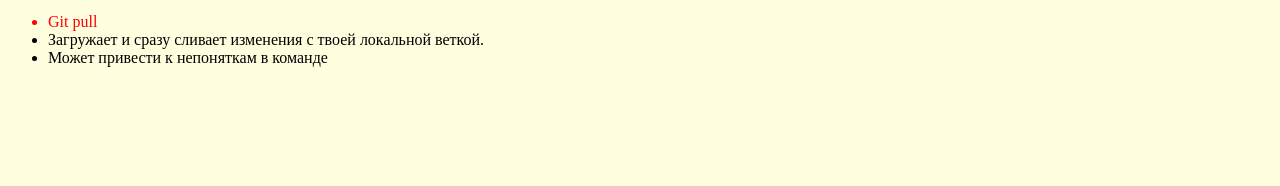
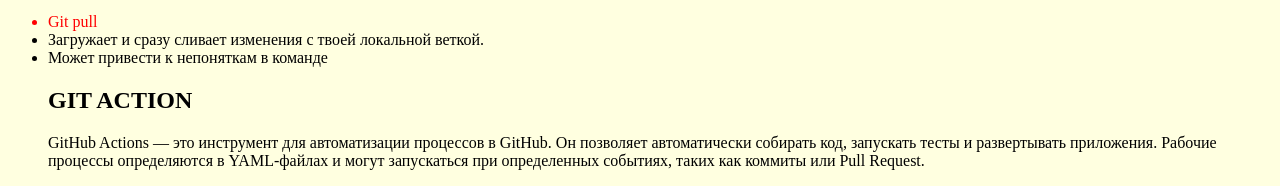
Before and after one commit to aazim55/Azimclassworkflow, a plain HTML site: page index.html in a window 1280 px wide. Shown: the part 763-949 px from the top of the page. Before the commit the page ends 846 px from the top, so only its background shows below. Drawn offline with Linux system fonts and the light colour scheme.

Commit message:
Update index.html

```diff
--- a/index.html
+++ b/index.html
@@ -39,5 +39,7 @@
         <li style="color:  red;">Git pull</li>
         <li>Загружает и сразу сливает изменения с твоей локальной веткой.</li>
         <li>Может привести к непоняткам в команде</li>
+        <h2>GIT ACTION</h2>
+        <p>GitHub Actions — это инструмент для автоматизации процессов в GitHub. Он позволяет автоматически собирать код, запускать тесты и развертывать приложения. Рабочие процессы определяются в YAML-файлах и могут запускаться при определенных событиях, таких как коммиты или Pull Request.</p>
 </body>
 </html>
```
